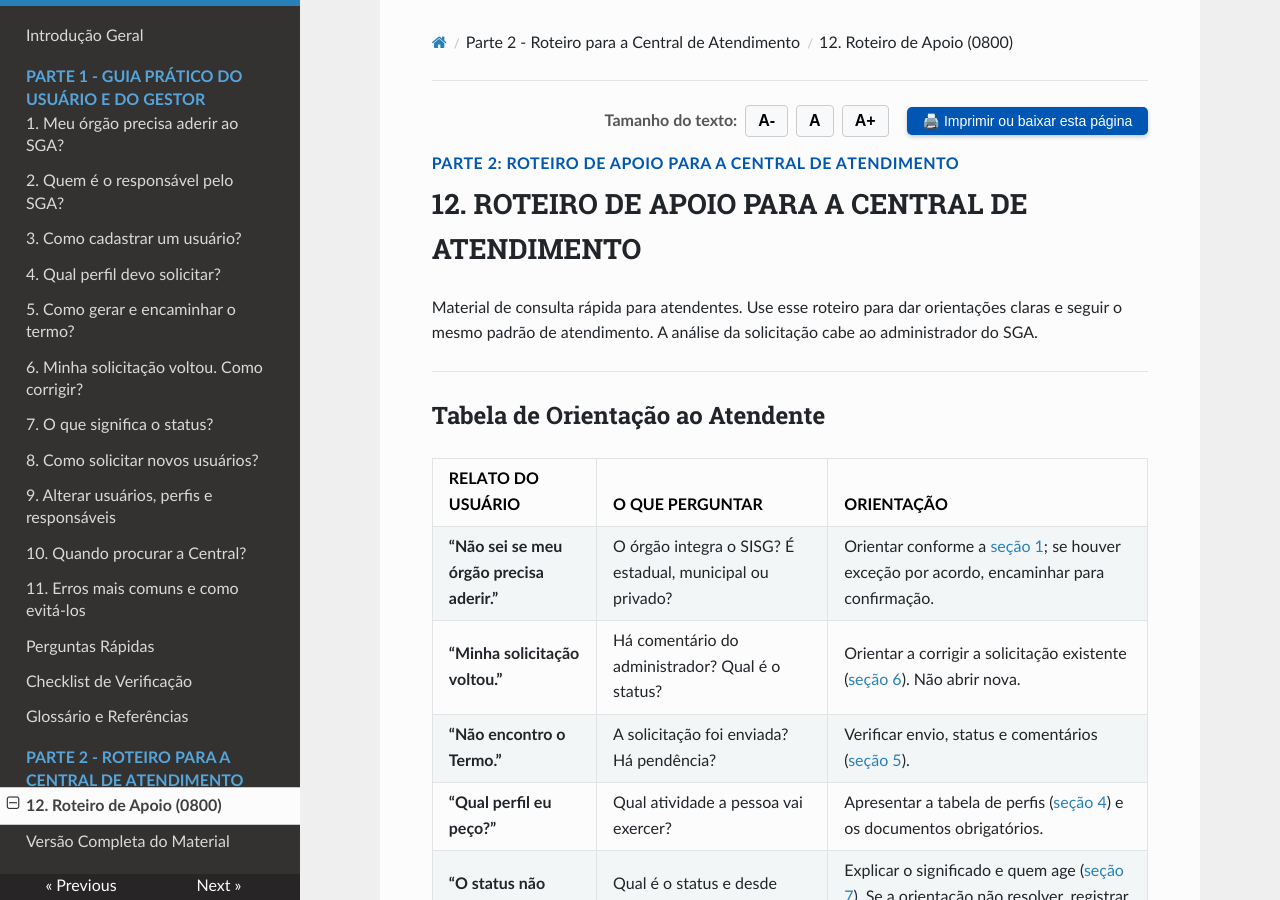
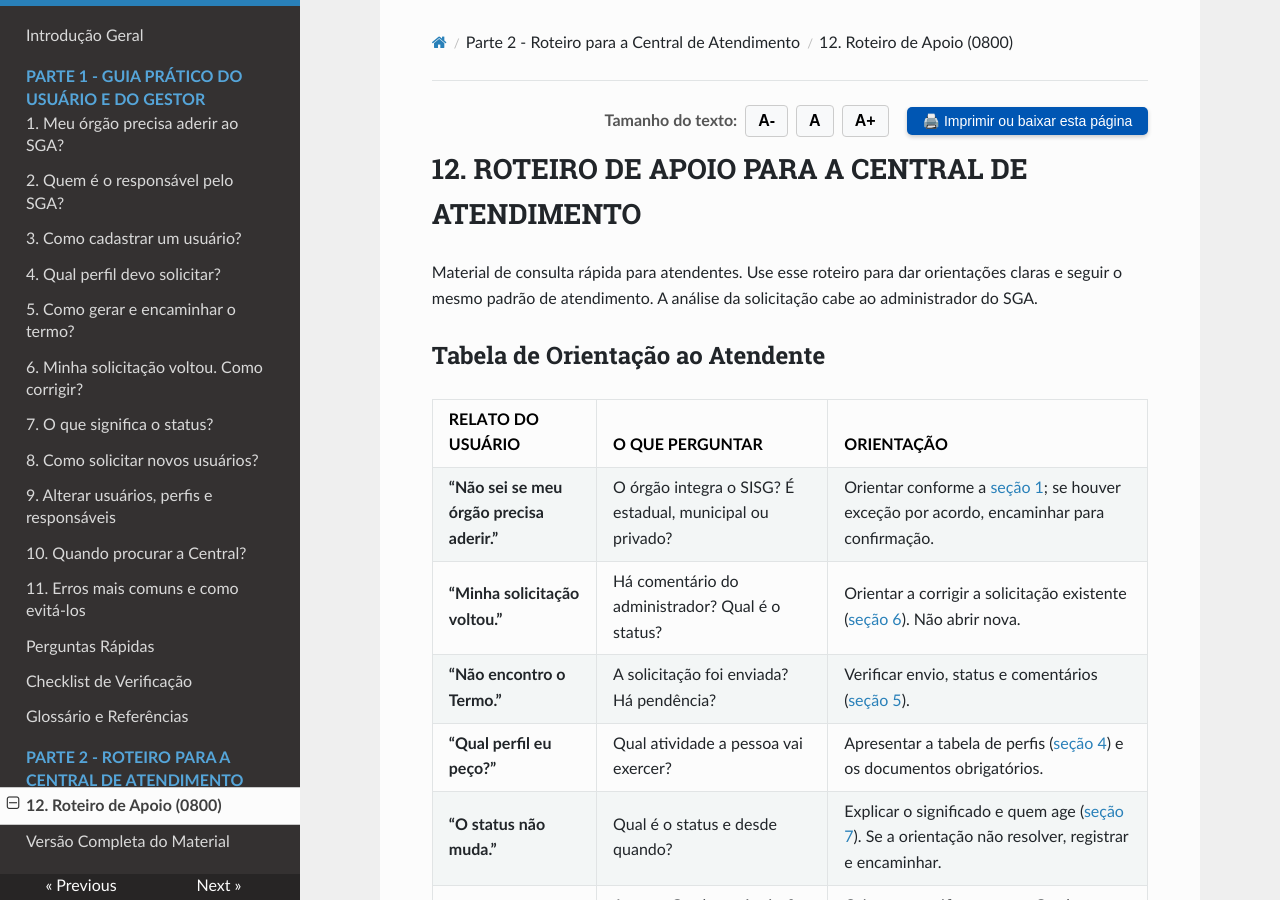
Before and after one commit to emilix10-bit/cartilha-boas-praticas-01-SGA, an MkDocs documentation site: the page built from docs/15-roteiro-central-atendimento.md, in a window 1280 px wide and 900 px high. Built offline with MkDocs 1.6.1, drawn with Linux system fonts in a browser that asks for light colours; nearby versions of some CDN libraries.

```diff
--- a/docs/15-roteiro-central-atendimento.md
+++ b/docs/15-roteiro-central-atendimento.md
@@ -9,13 +9,12 @@
   </button>
 </div>
 
-<p style="font-weight: bold; color: #0056b3; text-transform: uppercase; letter-spacing: 0.5px; margin-top: 15px; margin-bottom: 4px;">PARTE 2: ROTEIRO DE APOIO PARA A CENTRAL DE ATENDIMENTO</p>
 
 <h1 id="secao-12" style="margin-top: 0;">12. ROTEIRO DE APOIO PARA A CENTRAL DE ATENDIMENTO</h1>
 
 Material de consulta rápida para atendentes. Use esse roteiro para dar orientações claras e seguir o mesmo padrão de atendimento. A análise da solicitação cabe ao administrador do SGA.
 
----
+
 
 ## Tabela de Orientação ao Atendente
 
@@ -28,7 +27,7 @@ Material de consulta rápida para atendentes. Use esse roteiro para dar orienta
 | **“O status não muda.”** | Qual é o status e desde quando? | Explicar o significado e quem age ([seção 7](07-o-que-significa-o-status.md#secao-7)). Se a orientação não resolver, registrar e encaminhar. |
 | **“Perdi o acesso ao SGA.”** | A conta Gov.br está ativa? Há outro responsável cadastrado? | Orientar a verificar a conta Gov.br e acionar outro responsável. Se o problema continuar, registre o caso. |
 
----
+
 
 !!! tip "PADRÃO DE ATENDIMENTO"
     * **Registre sempre:** Órgão, solicitação, usuário, etapa, mensagem exata, data e horário, e o que já foi tentado.
```
